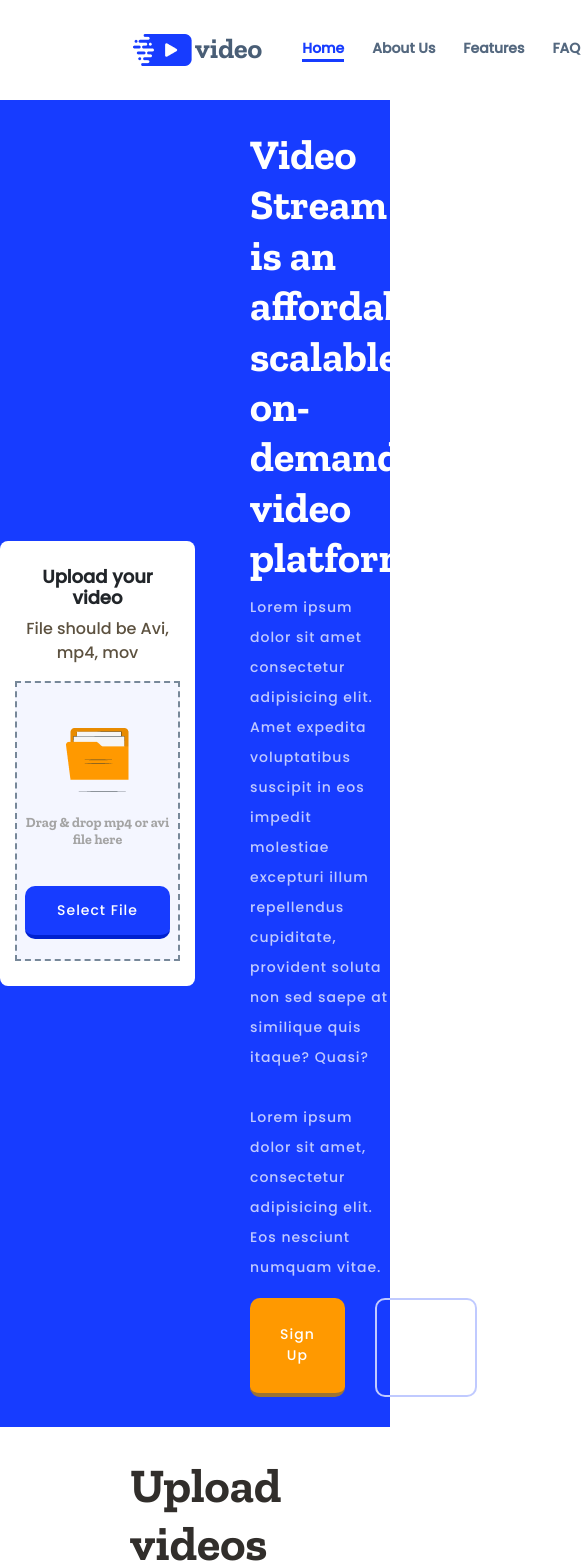
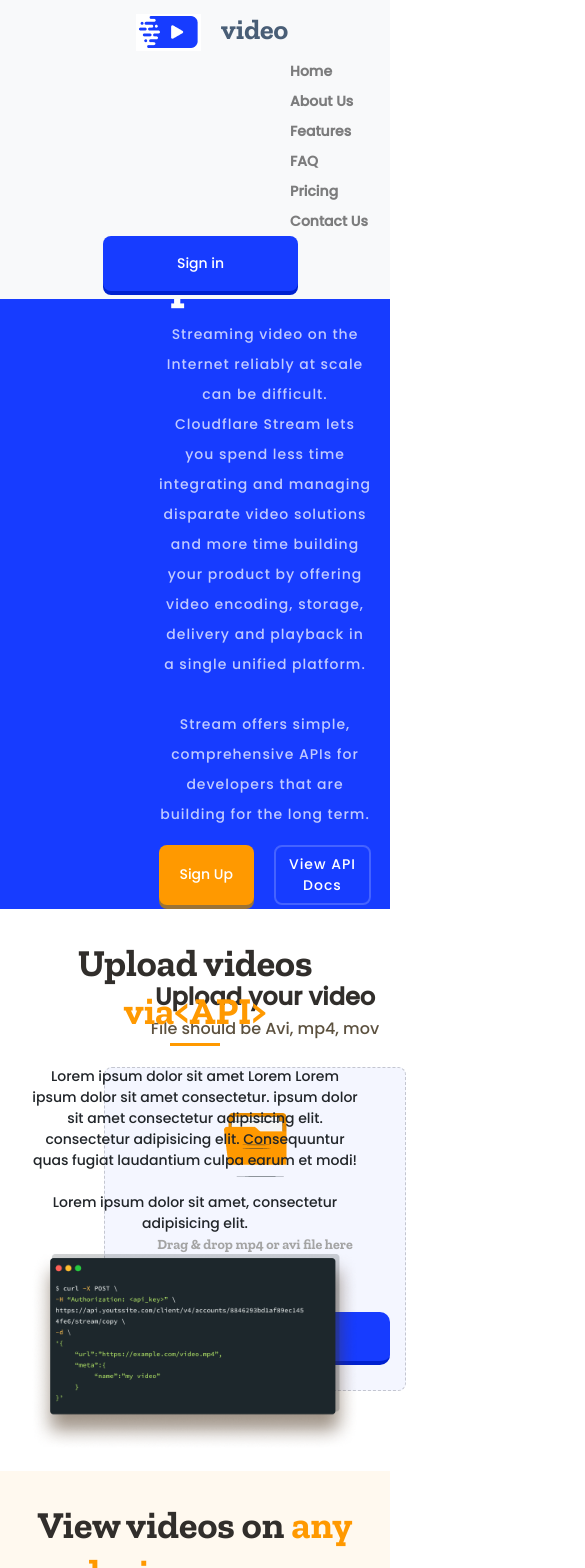
Before and after one commit to gauravpatidar13/figma-video, an Angular app: page / in a window 390 px wide. Shown: the top 1568 px of the page, 585 px wide, since content can reach past the window. Built offline with nearby package versions, Linux system fonts and the light colour scheme; some icons are missing.

Commit message:
improved upload section design

```diff
--- a/src/app/any-device/any-device.component.css
+++ b/src/app/any-device/any-device.component.css
@@ -29,7 +29,12 @@
 color: #312E2B;
   }
   .upload-via-api h4 span{
-      color:rgb(255, 153, 0)
+      color:rgb(255, 153, 0);
+      font-family: 'Zilla Slab',serif;
+      font-style: normal;
+      font-weight: bold;
+      font-size: 48px;
+      line-height: 58px;
   }
   .upload-via-api p{
       margin-top: 20px;
@@ -42,3 +47,59 @@
       height: 2px;
       background:rgb(255, 153, 0);
   }
+
+
+  @media(max-width:567px){
+    .any-device{
+        width: 100%;
+        height: auto;
+        background:rgb(255, 249, 239);
+        padding:30px;
+        display: flex;
+        flex-direction: column-reverse;
+        justify-content: center;
+        align-items: center;
+    }
+    .upload-via-api{
+        width: 100%;
+        padding-top: 0px;
+      }
+      .upload-via-api h4{
+        font-family: 'Zilla Slab',serif;
+    font-style: normal;
+    font-weight: bold;
+    font-size: 38px;
+    line-height: 48px;
+    text-align: center;
+    color: #312E2B;
+      }
+      .upload-via-api h4 span{
+        color:rgb(255, 153, 0);
+        font-family: 'Zilla Slab',serif;
+        font-style: normal;
+        font-weight: bold;
+        font-size: 38px;
+        line-height: 48px;
+    }
+    .upload-via-api .line-orange{
+        width: 50px;
+        height: 3px;
+        margin-left: 50%;
+        transform:translate(-50%,0);
+        background:rgb(255, 153, 0);
+    }
+    .upload-via-api p{
+        margin-top: 20px;
+        font-size: 14px;
+        font-weight: 500;
+        text-align: center;
+        padding-right: 0px;
+    }
+    .girl-section{
+        width: 50%;
+        display: flex;
+        justify-content: center;
+        align-items: center;
+        margin-top: 30px;
+    }
+  }
--- a/src/app/header1/header1.component.css
+++ b/src/app/header1/header1.component.css
@@ -1,23 +1,4 @@
-.header{
-    height: 100px;
-    background: #fff;
-    width: 100%;
-    padding-top: 20px;
-    padding-bottom: 20px;
-    padding-left: 130px;
-    align-items: center;
-    display: flex;
-    flex-direction: row;
-    justify-content: space-between;
-}
-.brand{
-    display: flex;
-    flex-direction: row;
-    justify-content: space-between;
-width: 150px;
-}
-
-.brand-name a{
+.navbar-brand a{
     font-family: 'Zilla Slab', serif;
     font-style: normal;
     font-weight: bold;
@@ -25,39 +6,29 @@
     line-height: 34px;
     color: #495E76;
 }
-.menu{
-    display: flex;
-    align-items: center;
+.navbar-light .navbar-brand{
+    margin-left: 120px;
 }
-.menu ul{
-    list-style: none;
-    display: flex;
-    margin-bottom: 0rem;
-    width: 500px;
-    justify-content: space-between;
-    flex-direction: row;
-    font-weight: 700;
-    margin-right: 70px;
-    font-size: 14px;
-    color:rgb(84, 104, 127);
+.navbar-light .navbar-brand a img{
+    margin-right: 20px;
 }
-.menu ul li:first-child{
-    color:rgb(23,60,255);
-    border-bottom: 3px solid rgb(23,60,255);
-}
-.right-section{
-    display: flex;
-    flex-direction: row;
-    padding-right: 130px;
+.navbar-nav .nav-item .nav-link{
+    font-style: normal;
+font-weight: 600;
+font-size: 14px;
+line-height: 14px;
+margin-left: 6px;
+margin-right: 6px;
 }
 .sign-in button{
 background:rgb(23,60,255);
-border-radius: 10px;
+border-radius: 8px;
 border:none;
 color:#fff;
 font-size: 14px;
-width: 200px;
-padding-top: 14px;
-padding-bottom: 14px;
-border-bottom: 4px solid rgb(0,33,208);
+width: 195px;
+height: 55px;
+margin-right: 120px;
+margin-left: 87px;
+box-shadow: 0px 4px 0px #0021D0;
 }
--- a/src/app/header1/header1.component.html
+++ b/src/app/header1/header1.component.html
@@ -1,37 +1,41 @@
-<div class="header">
-    <div class="brand">
-        <div class="brand-icon">
-<img src="/assets/images/logo.png">
+<nav class="navbar navbar-expand-md navbar-light bg-light">
+    <div class="navbar-brand">
+        <a><img src="/assets/images/logo.png">video</a>
     </div>
-        <div class="brand-name">
-<a>video</a>
-        </div>
-    </div>
-    <div class="right-section">
-    <div class="menu">
-<ul>
-    <li>
-        <a>Home</a>
+    <ul class="navbar-nav ml-auto">
+        <li class="nav-item">
+            <a class="nav-link">
+                Home
+            </a>
         </li>
-    <li>
-        <a>About Us</a>
+        <li class="nav-item">
+            <a class="nav-link">
+                About Us
+            </a>
         </li>
-    <li>
-        <a>Features</a>
+        <li class="nav-item">
+            <a class="nav-link">
+                Features
+            </a>
         </li>
-    <li>
-        <a>FAQ</a>
+        <li class="nav-item">
+            <a class="nav-link">
+                FAQ
+            </a>
         </li>
-    <li>
-        <a>Pricing</a>
+        <li class="nav-item">
+            <a class="nav-link">
+                Pricing
+            </a>
         </li>
-    <li>
-        <a>Contact Us</a>
+        <li class="nav-item">
+            <a class="nav-link">
+                Contact Us
+            </a>
         </li>
+
     </ul>
-    </div>
     <div class="sign-in">
         <button>Sign in</button>
     </div>
-</div>
-</div>
+</nav>
--- a/src/app/upload-section2/upload-section2.component.css
+++ b/src/app/upload-section2/upload-section2.component.css
@@ -1,9 +1,11 @@
 .upload-section2{
     background:rgb(23, 60, 255);
    width: 100%;
-    padding-top: 30px;
-    padding-bottom: 30px;
-    padding-right: 0px;
+   height: 610px;
+   padding-top: 55px;
+    padding-bottom: 55px;
+    padding-right: 140px;
+    padding-left: 140px;
     display: flex;
     flex-direction: row;
     align-items: center;
@@ -13,40 +15,42 @@
     background:#fff;
     border-radius: 8px;
     width: 350px;
-    padding-top: 25px;
-    padding-left: 15px;
-    padding-right: 15px;
+    padding-top: 61px;
+    padding-left: 25px;
+    padding-right: 25px;
     padding-bottom: 25px;
 }
 .upload-video h5{
+    font-style: normal;
+    font-weight: bold;
+    font-size: 24px;
+    line-height: 24px;
     text-align: center;
-    font-size: 18px;
-    font-weight: bold;
+    color: #312E2B;
 }
 .upload-video p{
     font-size: 16px;
     text-align: center;
     font-weight: 500;
+    margin-bottom: 26px;
     color:rgb(92, 81, 63);
 }
 .upload-video .upload-video-select{
-width: 100%;
-height: 280px;
+width: 302px;
+height: 324px;
 padding-top: 45px;
-padding-bottom: 20px;
+padding-bottom: 25px;
 display: flex;
 flex-direction: column;
 justify-content: space-between;
 align-items: center;
-background:rgb(244, 246, 255);
-border:2px dashed lightslategray;
+background:#f4f6ff;
+border-radius: 8px;
+border:1px dashed #c4c6d0;
 }
 .upload-video .upload-video-select .drag-text{
 font-size: 14px;
-line-height: 16px;
-font-style: normal;
-font-weight: normal;
-font-size: 14px;
+font-weight: 100;
 color:#a4a4a4;
 line-height: 17px;
 font-family: 'Zilla Slab', serif;
@@ -68,14 +72,14 @@
 }
 .video-stream{
     padding-left: 55px;
-    width: 50%;
 }
 .video-stream h4{
-    color:#fff;
-    font-family: 'Zilla Slab', serif;
+    font-family: 'Zilla Slab',serif;
     font-style: normal;
     font-weight: bold;
-    font-size: 42px;
+    font-size: 48px;
+    line-height: 120.5%;
+    color: #FFFFFF;
 }
 .video-stream p{
     color:rgb(192, 202, 255);
@@ -89,30 +93,59 @@
     flex-direction: row;
 }
 .video-stream-btns .sign-up-orange{
-    background:rgb(255,153,0);
-    border-radius: 10px;
     border:none;
+    color:#fff;
+    font-size: 14px;
+width: 250px;
+height: 60px;
+    background: #FF9900;
+box-shadow: 0px 4px 0px #9B7336;
+border-radius: 8px;
+}
+.video-stream-btns .view-api-docs-btn{
+    background:transparent;
+    border-radius: 8px;
+    border:2px solid rgba(255, 255, 255,0.2);
     color:#fff;
     font-size: 14px;
 letter-spacing: 1px;
 width: 250px;
-    padding-left: 30px;
-    padding-right: 30px;
-    padding-top: 16px;
-    padding-bottom: 16px;
-    border-bottom: 4px solid rgb(155,115,54);
+height: 60px;
+   margin-left: 20px;
 }
-.video-stream-btns .view-api-docs-btn{
-    background:transparent;
-    border-radius: 10px;
-    border:2px solid rgb(192, 202, 255);
-    color:#fff;
-    font-size: 14px;
-letter-spacing: 1px;
-width: 250px;
-    padding-left: 30px;
-    padding-right: 30px;
-    padding-top: 16px;
-    padding-bottom: 16px;
-   margin-left: 30px;
+
+
+@media (max-width:567px){
+    .upload-section2{
+        background:rgb(23, 60, 255);
+       width: 100%;
+        padding-top: 30px;
+        padding-bottom: 30px;
+        padding-right: 0px;
+        display: flex;
+        flex-direction: column-reverse;
+        align-items: center;
+        justify-content: center;
+    }
+    .video-stream{
+        padding-top: 0px;
+        width: 85%;
+        padding-left: 0;
+        text-align: center;
+    }
+    .upload-video{
+        background:#fff;
+        border-radius: 8px;
+        width: 352px;
+        height: 500;
+        margin-top: 55px;
+        padding-top: 25px;
+        padding-left: 15px;
+        padding-right: 15px;
+        padding-bottom: 25px;
+    }
 }
+
+@media (min-width:568px) and (max-width:767px){
+
+}
--- a/src/app/upload-section2/upload-section2.component.html
+++ b/src/app/upload-section2/upload-section2.component.html
@@ -6,16 +6,16 @@
         <div class="folder">
             <img src="assets/images/folder.png">
         </div>
-        <p class="drag-text">Drag & drop mp4 or avi file here</p>
+        <span class="drag-text">Drag & drop mp4 or avi file here</span>
         <button class="select-file-btn">Select File</button>
     </div>
 </div>
 <div class="video-stream">
     <h4>Video Stream is an affordable,<br>
     scalable, on-demand video platform </h4>
-    <p>Lorem ipsum dolor sit amet consectetur adipisicing elit. Amet expedita voluptatibus suscipit in eos impedit molestiae excepturi illum repellendus cupiditate, provident soluta non sed saepe at similique quis itaque? Quasi?
-        <br><br>Lorem ipsum dolor sit amet, consectetur adipisicing elit. Eos nesciunt numquam vitae.
-    </p>
+    <p>Streaming video on the Internet reliably at scale can be difficult. Cloudflare Stream lets you spend less time integrating and managing disparate video solutions and more time building your product by offering video encoding, storage, delivery and playback in a single unified platform.
+        <br><br>
+        Stream offers simple, comprehensive APIs for developers that are building for the long term. </p>
 <div class="video-stream-btns">
     <button class="sign-up-orange">Sign Up</button>
     <button class="view-api-docs-btn">View API Docs</button>
--- a/src/app/via-api/via-api.component.css
+++ b/src/app/via-api/via-api.component.css
@@ -20,7 +20,12 @@
     color: #312E2B;
 }
 .upload-via-api h4 span{
-    color:rgb(255, 153, 0)
+    color:rgb(255, 153, 0);
+    font-family: 'Zilla Slab', serif;
+    font-style: normal;
+    font-weight: bold;
+    font-size: 48px;
+    line-height: 58px;
 }
 .upload-via-api p{
     margin-top: 20px;
@@ -30,7 +35,7 @@
 }
 .upload-via-api .line-orange{
     width: 50px;
-    height: 2px;
+    height: 3px;
     background:rgb(255, 153, 0);
 }
 .curl-cmd{
@@ -39,3 +44,56 @@
 .curl-cmd img{
     width: 100%;
 }
+
+
+@media (max-width:567px){
+    .via-api{
+        display: flex;
+        flex-direction: column;
+        padding-left: 30px;
+        padding-right: 30px;
+        padding-top: 30px;
+        padding-bottom: 20px;
+        align-items: center;
+        justify-content: space-around;
+    }
+    .upload-via-api{
+        width: 100%;
+
+      }
+      .upload-via-api h4{
+        font-family: 'Zilla Slab', serif;
+        font-style: normal;
+        font-weight: bold;
+        font-size: 38px;
+        text-align: center;
+        line-height: 48px;
+        color: #312E2B;
+    }
+    .upload-via-api h4 span{
+        color:rgb(255, 153, 0);
+        font-family: 'Zilla Slab', serif;
+        font-style: normal;
+        font-weight: bold;
+        font-size: 38px;
+        line-height: 48px;
+    }
+    .upload-via-api p{
+        margin-top: 20px;
+        font-size: 14px;
+        font-weight: 500;
+        text-align: center;
+        padding-right: 0px;
+    }
+    .curl-cmd{
+        width: 100%;
+    }
+    .upload-via-api .line-orange{
+        width: 50px;
+        height: 3px;
+        margin-left: 50%;
+        transform: translate(-50%,0);
+        background:rgb(255, 153, 0);
+    }
+
+}
--- a/src/index.html
+++ b/src/index.html
@@ -14,6 +14,7 @@
 <link href="https://fonts.googleapis.com/css2?family=Poppins:wght@500&display=swap" rel="stylesheet">
 <link href="https://fonts.googleapis.com/css2?family=Zilla+Slab:wght@700&display=swap" rel="stylesheet">
 <link href="https://fonts.googleapis.com/css2?family=Zilla+Slab:wght@300&display=swap" rel="stylesheet">
+<link href="https://fonts.googleapis.com/css2?family=Zilla+Slab:wght@100&display=swap" rel="stylesheet">
 
 </head>
 <body class="mat-typography">
```
Also changed, not shown: src/app/time-based/time-based.component.css (+48 -0 lines), src/app/web-player/web-player.component.css (+56 -0 lines). Lines whose indentation alone changed are shown as unchanged.
